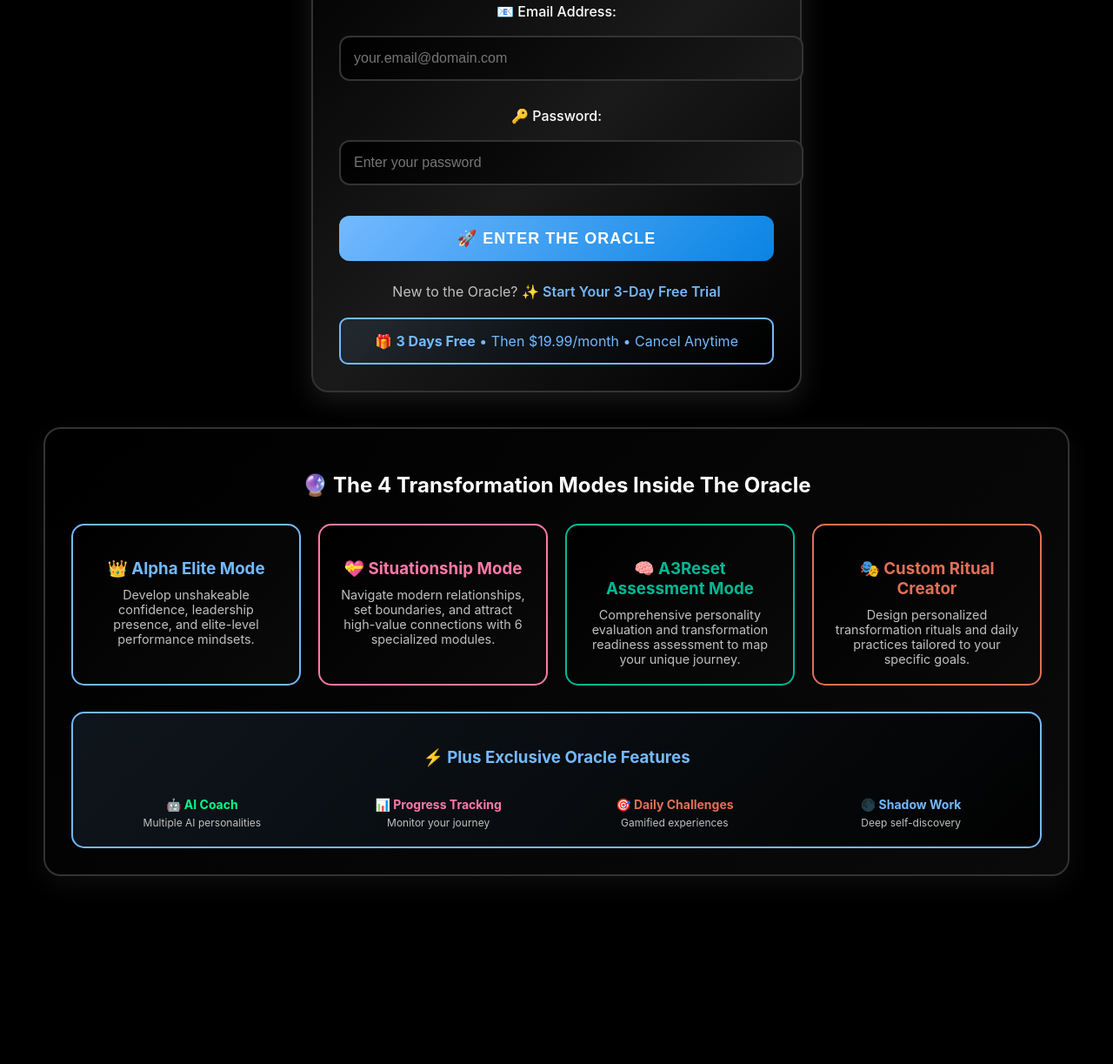
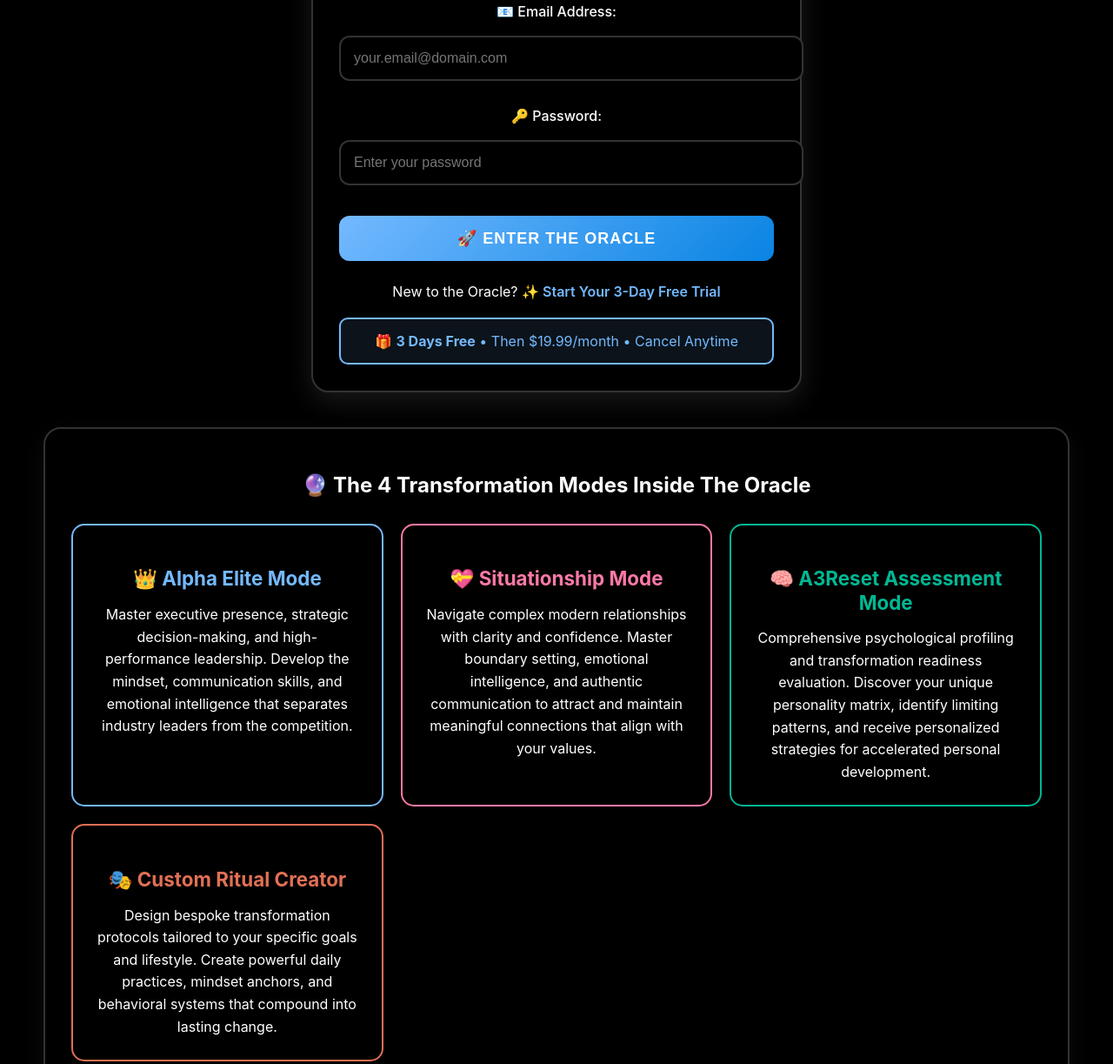
Before and after one commit to a3resetteam/fluffy-space-zebra, a website: page templates/login-working-fixed.html in a window 1280 px wide. Shown: the part 330-1553 px from the top of the page at 87% size. Before the commit the page ends 1417 px from the top, so only its background shows below. Drawn offline with Linux system fonts and the light colour scheme.

Commit message:
Fix railway.json and update login page styling

```diff
--- a/railway.json
+++ b/railway.json
@@ -5,8 +5,5 @@
   },
   "deploy": {
     "startCommand": "python app_fixed.py"
-  },
-  "scripts": {
-    "start": "python -c \"from app_fixed import app; app.run(host='0.0.0.0', port=int(os.environ.get('PORT', 5000)), debug=False)\""
   }
 }
--- a/templates/login-working-fixed.html
+++ b/templates/login-working-fixed.html
@@ -5,16 +5,16 @@
     <style>
         body {
             background: #000000;
-            color: #fff;
+            color: #ffffff;
             font-family: 'Inter', -apple-system, BlinkMacSystemFont, 'Segoe UI', Roboto, sans-serif;
             padding: 50px;
             text-align: center;
             min-height: 100vh;
             margin: 0;
         }
-        h1 { color: #74b9ff; font-size: 3rem; }
+        h1 { color: #ffffff; font-size: 3rem; }
         .card {
-            background: linear-gradient(135deg, #000000 0%, #1a1a1a 50%, #000000 100%);
+            background: #000000;
             border: 2px solid #333333;
             box-shadow: 0 10px 30px rgba(255, 255, 255, 0.1);
             padding: 30px;
@@ -27,9 +27,9 @@
             width: 100%;
             padding: 15px;
             margin: 10px 0;
-            background: linear-gradient(135deg, #000000 0%, #1a1a1a 100%);
+            background: #000000;
             border: 2px solid #333333;
-            color: #fff;
+            color: #ffffff;
             border-radius: 12px;
             transition: all 0.3s ease;
         }
@@ -42,7 +42,7 @@
             width: 100%;
             padding: 15px;
             background: linear-gradient(135deg, #74b9ff 0%, #0984e3 100%);
-            color: #fff;
+            color: #ffffff;
             border: none;
             border-radius: 12px;
             font-size: 16px;
@@ -60,90 +60,88 @@
         a { color: #74b9ff; text-decoration: none; font-weight: 600; }
         a:hover { color: #0984e3; }
 
-        /* Feature boxes with black background */
         .feature-box {
-            background: linear-gradient(135deg, #000000 0%, #0a0a0a 100%) !important;
+            background: #000000 !important;
             border: 2px solid #333333 !important;
             transition: all 0.3s ease;
         }
 
-        /* Trial box styling */
         .trial-highlight {
-            background: linear-gradient(135deg, rgba(116, 185, 255, 0.1) 0%, rgba(0, 0, 0, 0.8) 100%) !important;
+            background: rgba(116, 185, 255, 0.1) !important;
             border: 2px solid #74b9ff !important;
         }
     </style>
 </head>
 <body>
     <div style="text-align: center; margin-bottom: 40px;">
-        <h1 style="font-size: 3rem; background: linear-gradient(135deg, #ffffff 0%, #74b9ff 100%); -webkit-background-clip: text; -webkit-text-fill-color: transparent; background-clip: text; margin-bottom: 15px;">🔮 MYA3Reset: The Oracle</h1>
-        <p style="font-size: 1.3rem; color: #74b9ff; font-weight: 500;">Your Ritual, Your Transformation, Your Alchemy</p>
+        <h1 style="font-size: 3rem; color: #ffffff; margin-bottom: 15px;">🔮 MYA3Reset: The Oracle</h1>
+        <p style="font-size: 1.3rem; color: #ffffff; font-weight: 500;">Your Ritual, Your Transformation, Your Alchemy</p>
     </div>
 
-    <!-- Login Form and Trial Box - Moved to Top -->
+    <!-- Login Form and Trial Box -->
     <div class="card" style="margin-bottom: 40px;">
         <h2 style="text-align: center; margin-bottom: 25px; color: #ffffff;">Welcome Back, Elite 👑</h2>
         <form method="POST">
             <div style="margin-bottom: 20px;">
                 <label style="display: block; margin-bottom: 8px; color: #ffffff; font-weight: 500;">📧 Email Address:</label>
-                <input type="email" name="email" required style="width: 100%; padding: 15px; border: 2px solid #333; border-radius: 12px; background: linear-gradient(135deg, #000000 0%, #1a1a1a 100%); color: #ffffff; font-size: 16px;" placeholder="your.email@domain.com">
+                <input type="email" name="email" required style="width: 100%; padding: 15px; border: 2px solid #333; border-radius: 12px; background: #000000; color: #ffffff; font-size: 16px;" placeholder="your.email@domain.com">
             </div>
             <div style="margin-bottom: 25px;">
                 <label style="display: block; margin-bottom: 8px; color: #ffffff; font-weight: 500;">🔑 Password:</label>
-                <input type="password" name="password" required style="width: 100%; padding: 15px; border: 2px solid #333; border-radius: 12px; background: linear-gradient(135deg, #000000 0%, #1a1a1a 100%); color: #ffffff; font-size: 16px;" placeholder="Enter your password">
+                <input type="password" name="password" required style="width: 100%; padding: 15px; border: 2px solid #333; border-radius: 12px; background: #000000; color: #ffffff; font-size: 16px;" placeholder="Enter your password">
             </div>
             <button type="submit" style="background: linear-gradient(135deg, #74b9ff 0%, #0984e3 100%); color: #ffffff; padding: 15px; border: none; border-radius: 12px; font-size: 18px; font-weight: 600; cursor: pointer; width: 100%;">🚀 ENTER THE ORACLE</button>
         </form>
-        <div style="text-align: center; margin-top: 25px; color: #c0c0c0;">
+        <div style="text-align: center; margin-top: 25px; color: #ffffff;">
             New to the Oracle?
             <a href="/register" style="color: #74b9ff; text-decoration: none; font-weight: 600;">✨ Start Your 3-Day Free Trial</a>
         </div>
-        <div style="background: linear-gradient(135deg, rgba(116, 185, 255, 0.1) 0%, rgba(0, 0, 0, 0.9) 100%); border: 2px solid #74b9ff; padding: 15px; border-radius: 10px; margin-top: 20px; text-align: center;">
+        <div style="background: rgba(116, 185, 255, 0.1); border: 2px solid #74b9ff; padding: 15px; border-radius: 10px; margin-top: 20px; text-align: center;">
             <p style="margin: 0; color: #74b9ff; font-size: 16px;">🎁 <strong>3 Days Free</strong> • Then $19.99/month • Cancel Anytime</p>
         </div>
     </div>
 
     <!-- What The Oracle Offers -->
-    <div style="background: linear-gradient(135deg, #000000 0%, #0a0a0a 100%); border: 2px solid #333333; border-radius: 20px; padding: 30px; margin-bottom: 30px; box-shadow: 0 10px 30px rgba(255, 255, 255, 0.05);">
+    <div style="background: #000000; border: 2px solid #333333; border-radius: 20px; padding: 30px; margin-bottom: 30px; box-shadow: 0 10px 30px rgba(255, 255, 255, 0.05);">
         <h2 style="text-align: center; color: #ffffff; margin-bottom: 30px;">🔮 The 4 Transformation Modes Inside The Oracle</h2>
-        <div style="display: grid; grid-template-columns: repeat(auto-fit, minmax(250px, 1fr)); gap: 20px; margin-bottom: 30px;">
-            <div style="background: linear-gradient(135deg, #000000 0%, #0a0a0a 100%); border: 2px solid #74b9ff; border-radius: 15px; padding: 20px; text-align: center; transition: all 0.3s ease;">
-                <h3 style="color: #74b9ff; margin-bottom: 10px;">👑 Alpha Elite Mode</h3>
-                <p style="color: #c0c0c0; font-size: 0.9rem; margin: 0;">Develop unshakeable confidence, leadership presence, and elite-level performance mindsets.</p>
+        <div style="display: grid; grid-template-columns: repeat(auto-fit, minmax(280px, 1fr)); gap: 20px; margin-bottom: 30px;">
+            <div style="background: #000000; border: 2px solid #74b9ff; border-radius: 15px; padding: 25px; text-align: center; transition: all 0.3s ease;">
+                <h3 style="color: #74b9ff; margin-bottom: 15px; font-size: 1.4rem;">👑 Alpha Elite Mode</h3>
+                <p style="color: #ffffff; font-size: 1rem; margin: 0; line-height: 1.6;">Master executive presence, strategic decision-making, and high-performance leadership. Develop the mindset, communication skills, and emotional intelligence that separates industry leaders from the competition.</p>
             </div>
-            <div style="background: linear-gradient(135deg, #000000 0%, #0a0a0a 100%); border: 2px solid #fd79a8; border-radius: 15px; padding: 20px; text-align: center; transition: all 0.3s ease;">
-                <h3 style="color: #fd79a8; margin-bottom: 10px;">💝 Situationship Mode</h3>
-                <p style="color: #c0c0c0; font-size: 0.9rem; margin: 0;">Navigate modern relationships, set boundaries, and attract high-value connections with 6 specialized modules.</p>
+            <div style="background: #000000; border: 2px solid #fd79a8; border-radius: 15px; padding: 25px; text-align: center; transition: all 0.3s ease;">
+                <h3 style="color: #fd79a8; margin-bottom: 15px; font-size: 1.4rem;">💝 Situationship Mode</h3>
+                <p style="color: #ffffff; font-size: 1rem; margin: 0; line-height: 1.6;">Navigate complex modern relationships with clarity and confidence. Master boundary setting, emotional intelligence, and authentic communication to attract and maintain meaningful connections that align with your values.</p>
             </div>
-            <div style="background: linear-gradient(135deg, #000000 0%, #0a0a0a 100%); border: 2px solid #00b894; border-radius: 15px; padding: 20px; text-align: center; transition: all 0.3s ease;">
-                <h3 style="color: #00b894; margin-bottom: 10px;">🧠 A3Reset Assessment Mode</h3>
-                <p style="color: #c0c0c0; font-size: 0.9rem; margin: 0;">Comprehensive personality evaluation and transformation readiness assessment to map your unique journey.</p>
+            <div style="background: #000000; border: 2px solid #00b894; border-radius: 15px; padding: 25px; text-align: center; transition: all 0.3s ease;">
+                <h3 style="color: #00b894; margin-bottom: 15px; font-size: 1.4rem;">🧠 A3Reset Assessment Mode</h3>
+                <p style="color: #ffffff; font-size: 1rem; margin: 0; line-height: 1.6;">Comprehensive psychological profiling and transformation readiness evaluation. Discover your unique personality matrix, identify limiting patterns, and receive personalized strategies for accelerated personal development.</p>
             </div>
-            <div style="background: linear-gradient(135deg, #000000 0%, #0a0a0a 100%); border: 2px solid #e17055; border-radius: 15px; padding: 20px; text-align: center; transition: all 0.3s ease;">
-                <h3 style="color: #e17055; margin-bottom: 10px;">🎭 Custom Ritual Creator</h3>
-                <p style="color: #c0c0c0; font-size: 0.9rem; margin: 0;">Design personalized transformation rituals and daily practices tailored to your specific goals.</p>
+            <div style="background: #000000; border: 2px solid #e17055; border-radius: 15px; padding: 25px; text-align: center; transition: all 0.3s ease;">
+                <h3 style="color: #e17055; margin-bottom: 15px; font-size: 1.4rem;">🎭 Custom Ritual Creator</h3>
+                <p style="color: #ffffff; font-size: 1rem; margin: 0; line-height: 1.6;">Design bespoke transformation protocols tailored to your specific goals and lifestyle. Create powerful daily practices, mindset anchors, and behavioral systems that compound into lasting change.</p>
             </div>
         </div>
 
         <!-- Exclusive Features -->
-        <div style="background: linear-gradient(135deg, rgba(116, 185, 255, 0.1) 0%, rgba(0, 0, 0, 0.9) 100%); border: 2px solid #74b9ff; border-radius: 15px; padding: 20px; text-align: center;">
-            <h3 style="color: #74b9ff; margin-bottom: 15px;">⚡ Plus Exclusive Oracle Features</h3>
-            <div style="display: grid; grid-template-columns: repeat(auto-fit, minmax(160px, 1fr)); gap: 15px;">
+        <div style="background: rgba(116, 185, 255, 0.1); border: 2px solid #74b9ff; border-radius: 15px; padding: 25px; text-align: center;">
+            <h3 style="color: #74b9ff; margin-bottom: 20px; font-size: 1.3rem;">⚡ Plus Exclusive Oracle Features</h3>
+            <div style="display: grid; grid-template-columns: repeat(auto-fit, minmax(180px, 1fr)); gap: 20px;">
                 <div>
-                    <h4 style="color: #00ff88; margin-bottom: 5px; font-size: 14px;">🤖 AI Coach</h4>
-                    <p style="color: #c0c0c0; font-size: 12px; margin: 0;">Multiple AI personalities</p>
+                    <h4 style="color: #00ff88; margin-bottom: 8px; font-size: 1.1rem;">🤖 AI Coach</h4>
+                    <p style="color: #ffffff; font-size: 0.9rem; margin: 0;">Multiple AI personalities for personalized guidance</p>
                 </div>
                 <div>
-                    <h4 style="color: #fd79a8; margin-bottom: 5px; font-size: 14px;">📊 Progress Tracking</h4>
-                    <p style="color: #c0c0c0; font-size: 12px; margin: 0;">Monitor your journey</p>
+                    <h4 style="color: #fd79a8; margin-bottom: 8px; font-size: 1.1rem;">📊 Progress Tracking</h4>
+                    <p style="color: #ffffff; font-size: 0.9rem; margin: 0;">Advanced analytics to monitor your transformation</p>
                 </div>
                 <div>
-                    <h4 style="color: #e17055; margin-bottom: 5px; font-size: 14px;">🎯 Daily Challenges</h4>
-                    <p style="color: #c0c0c0; font-size: 12px; margin: 0;">Gamified experiences</p>
+                    <h4 style="color: #e17055; margin-bottom: 8px; font-size: 1.1rem;">🎯 Daily Challenges</h4>
+                    <p style="color: #ffffff; font-size: 0.9rem; margin: 0;">Gamified experiences for consistent growth</p>
                 </div>
                 <div>
-                    <h4 style="color: #74b9ff; margin-bottom: 5px; font-size: 14px;">🌑 Shadow Work</h4>
-                    <p style="color: #c0c0c0; font-size: 12px; margin: 0;">Deep self-discovery</p>
+                    <h4 style="color: #74b9ff; margin-bottom: 8px; font-size: 1.1rem;">🌑 Shadow Work</h4>
+                    <p style="color: #ffffff; font-size: 0.9rem; margin: 0;">Deep psychological integration and healing</p>
                 </div>
             </div>
         </div>
```
Also changed, not shown: 1 other file.
